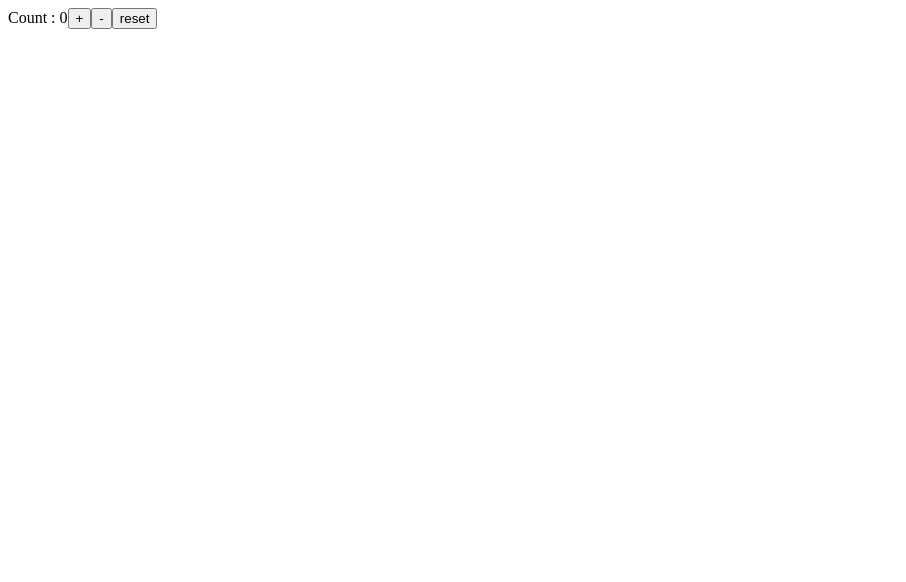
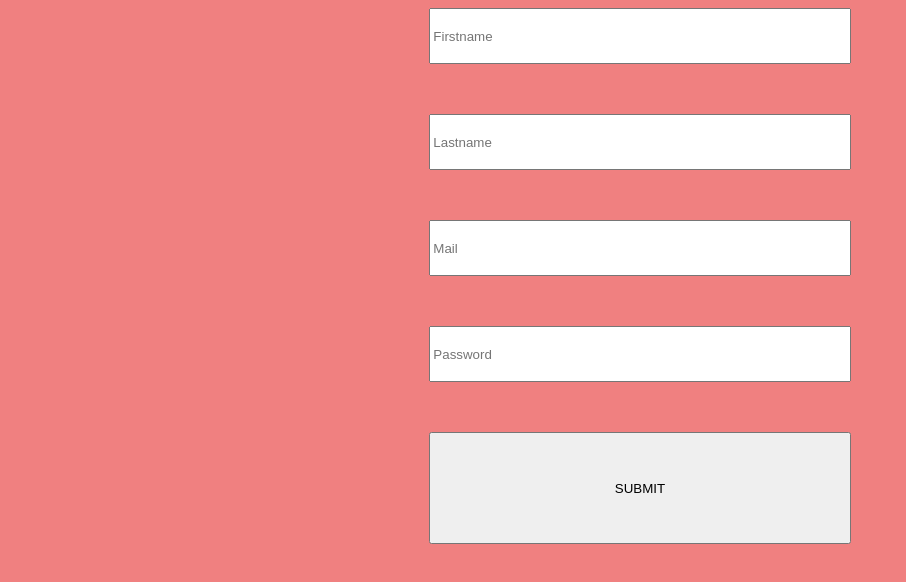
Before and after one commit to PagalavanPagal66/React-IOC, a React (Create React App) app in the folder MyReactApp/firstapp/: page / in a window 1280 px wide. Shown: the top 582 px of the page, without its empty margins (0-906 px from the left). Built offline with nearby package versions, Linux system fonts and the light colour scheme.

Commit message:
form validation

```diff
--- a/MyReactApp/firstapp/src/App.css
+++ b/MyReactApp/firstapp/src/App.css
@@ -49,5 +49,32 @@ h1{
 }
 
 body{
-    background-color: black;
+    background-color: lightcoral;
 }
+.formval{
+    display: grid;
+    grid-template-columns: 1fr 1fr 1fr;
+    grid-template-rows: 1fr 1fr 1fr 1fr 2fr;
+    row-gap: 50px;
+    align-content: center;
+}
+.val1{
+    grid-area: 1 / 2 / 2 / 3;
+    height: 50px;
+}
+
+.val2{
+    grid-area: 2 / 2 / 3 / 3;
+}
+
+.val3{
+    grid-area: 3 / 2 / 4 / 3;
+}
+
+.val4{
+    grid-area: 4 / 2 / 5 / 3;
+}
+
+.val5{
+    grid-area: 5 / 2 / 6 / 3;
+}
--- a/MyReactApp/firstapp/src/App.js
+++ b/MyReactApp/firstapp/src/App.js
@@ -1,5 +1,5 @@
 import { useEffect, useState ,useReducer } from 'react';
-// import './App.css';
+import './App.css';
 
 // function App(props) {
 //   return (
@@ -96,20 +96,20 @@ import { useEffect, useState ,useReducer } from 'react';
 //   );
 // }
 
-const initialState = {counter : 0};
+// const initialState = {counter : 0};
 
-const reducer = (state,type) =>{
-  switch(type){
-    case "increment":
-      return state+1;
-    case "decrement":
-      return state-1;
-    case "reset":
-      return 0;
-    default:
-      throw new Error();
-  }
-};
+// const reducer = (state,type) =>{
+//   switch(type){
+//     case "increment":
+//       return state+1;
+//     case "decrement":
+//       return state-1;
+//     case "reset":
+//       return 0;
+//     default:
+//       throw new Error();
+//   }
+// };
 
 // const increment = () =>{
 //   //console.log("inc");
@@ -126,16 +126,37 @@ const reducer = (state,type) =>{
 //   return {type:"reset"};
 // }
 
+// const App = () => {
+//   const [state,dispatch] = useReducer(reducer,0);
+//   return (
+//     <div>
+//       Count : {state}
+//       <button onClick={()=>{dispatch("increment")}}>+</button>
+//       <button onClick={()=>{dispatch("decrement")}}>-</button>
+//       <button onClick={()=>{dispatch("reset")}}>reset</button>
+//     </div>
+//   );
+// }
+
+
 const App = () => {
-  const [state,dispatch] = useReducer(reducer,0);
-  return (
+  const [fname,setFname]  = useState('');
+  const [lname,setLname]  = useState('');
+  const [email,setEmail]  = useState('');
+  const [pass,setPass] = useState('');
+  return(
     <div>
-      Count : {state}
-      <button onClick={()=>{dispatch("increment")}}>+</button>
-      <button onClick={()=>{dispatch("decrement")}}>-</button>
-      <button onClick={()=>{dispatch("reset")}}>reset</button>
+      <form class = "formval">
+        <input class = "val1" type='text' value={fname} onChange={(e)=>setFname(e.target.value)} placeholder='Firstname'></input>
+        <input class = "val2" type='text' value={lname} required onChange={(e)=>setLname(e.target.value)} placeholder='Lastname'></input>
+        <input class = "val3" type='mail' value={email} required onChange={(e)=>setEmail(e.target.value)} placeholder='Mail'></input>
+        <input class = "val4" type='password' value={pass} required onChange={(e)=>setPass(e.target.value)} placeholder='Password'></input>
+        <button class = "val5" type='submit' onClick={()=>{alert("FIRST NAME " + fname +
+                                                   "\nLAST NAME " + lname +
+                                                   "\nEMAIL " + email +
+                                                   "\nPASSWORD " +pass);}}>SUBMIT</button>
+      </form>
     </div>
   );
 }
-
 export default App;
```
